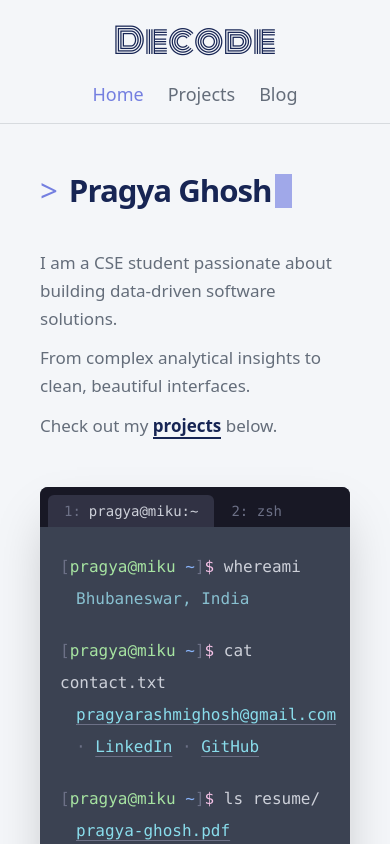
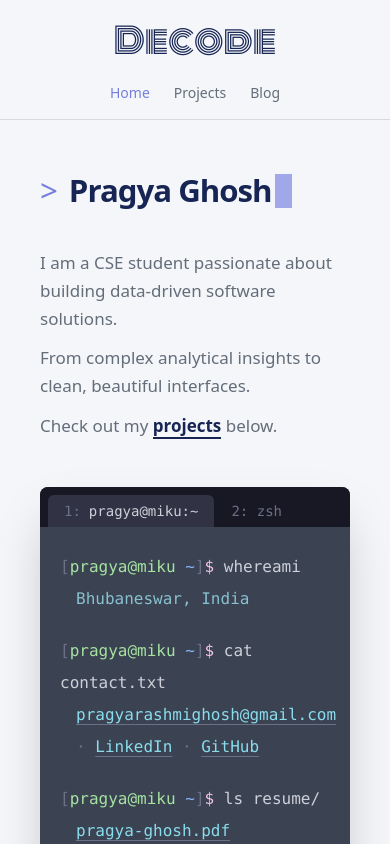
Before and after one commit to Pragya-Ghosh/decode-portfolio, a Next.js app: page / in a window 390 px wide. Shown: the top 844 px of the page. Built offline with nearby package versions, Linux system fonts and the light colour scheme; no server answers.

Commit message:
fix: adjust hero mobile sizing and standardize navbar font classes

```diff
--- a/src/components/Navbar.tsx
+++ b/src/components/Navbar.tsx
@@ -16,7 +16,7 @@ export default function Navbar({ activeSection }: { activeSection: string }) {
           <li key={link.id}>
             <a
               href={link.href}
-              className={`text-lg font-medium transition-colors hover:text-accent-dark ${
+              className={`text-sm font-medium transition-colors hover:text-accent-dark md:text-lg ${
                 activeSection === link.id
                   ? 'text-accent-light font-bold'
                   : 'text-text-main'
```
